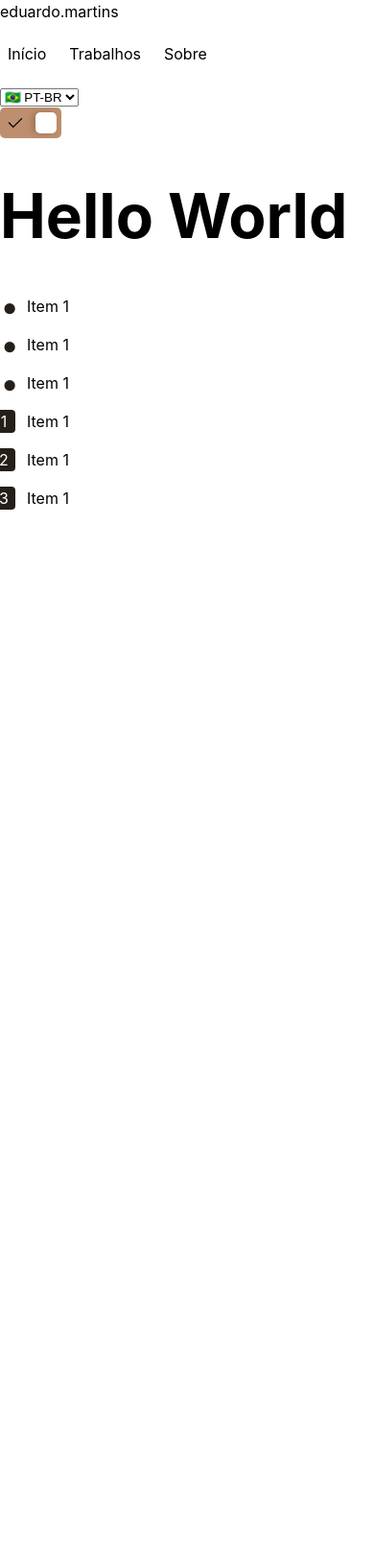
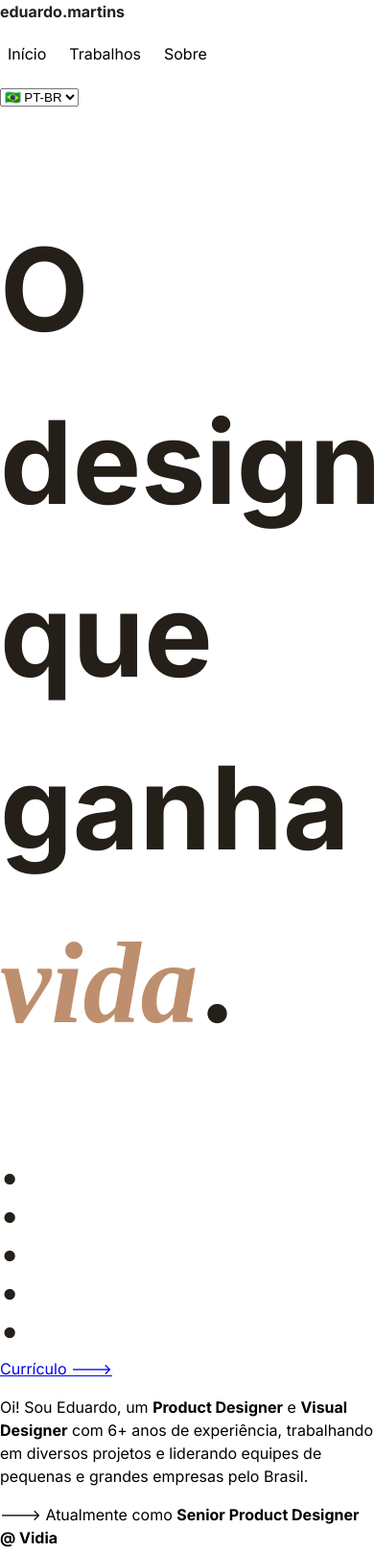
Before and after one commit to edusmartins/eduardomartinsdesign, a plain HTML site: page index.html in a window 390 px wide. Shown: the top 1617 px of the page at 96% size. Before the commit the page ends 844 px from the top, so only its background shows below. Drawn offline with Linux system fonts and the light colour scheme; a web font is replaced by a local one.

Commit message:
Home elements added

```diff
--- a/global.css
+++ b/global.css
@@ -31,15 +31,15 @@
 	/** fonts **/
 	--default-font-size: 16px;
 
-	--fs-12: 0.75em;
-	--fs-16: 1em;
-	--fs-18: 1.125em;
-	--fs-24: 1.5em;
-	--fs-32: 2em;
-	--fs-40: 2.5em;
-	--fs-48: max(3em, 48px);
-	--fs-64: max(4em, 64px);
-	--fs-120: max(7.5em, 120px);
+	--fs-12: 0.75rem;
+	--fs-16: 1rem;
+	--fs-18: 1.125rem;
+	--fs-24: 1.5rem;
+	--fs-32: 2rem;
+	--fs-40: 2.5rem;
+	--fs-48: max(3rem, 48px);
+	--fs-64: max(4rem, 64px);
+	--fs-120: max(7.5rem, 120px);
 
 	--ff-inter: 'Inter', sans-serif;
 	--ff-playfair: 'Playfair Display';
--- a/index.html
+++ b/index.html
@@ -4,8 +4,18 @@
 		<meta charset="UTF-8" />
 		<meta name="viewport" content="width=<device-width>, initial-scale=1.0" />
 		<title>Eduardo Martins Design - O design que ganha vida</title>
-		<link rel="stylesheet" href="global.css" />
-		<link rel="stylesheet" href="styles.css" />
+
+		<!-- Google Fontes -->
+		<link rel="preconnect" href="https://fonts.googleapis.com" />
+		<link rel="preconnect" href="https://fonts.gstatic.com" crossorigin />
+		<link
+			href="https://fonts.googleapis.com/css2?family=Inter:wght@400;500;600;700&family=Playfair+Display:ital,wght@1,700&display=swap"
+			rel="stylesheet"
+		/>
+
+		<!-- CSS -->
+		<link rel="stylesheet" href="./global.css" />
+		<link rel="stylesheet" href="./styles.css" />
 	</head>
 	<body>
 		<header>
@@ -21,22 +31,99 @@
 				<option value="pt-br">🇧🇷 PT-BR</option>
 				<option value="eng">🇺🇸 ENG</option>
 			</select>
-			<div class="toggle-switch">
-				<input type="checkbox" class="checkbox" checked />
-				<div class="knobs"><span></span></div>
-				<div class="layer"></div>
+		</header>
+		<section class="hero">
+			<h1 class="hero-title">
+				O design que ganha <strong class="hero-title-highlight">vida</strong>.
+			</h1>
+			<div class="links">
+				<ul>
+					<li>
+						<a href=""><img src="" alt="" /></a>
+					</li>
+					<li>
+						<a href=""><img src="" alt="" /></a>
+					</li>
+					<li>
+						<a href=""><img src="" alt="" /></a>
+					</li>
+					<li>
+						<a href=""><img src="" alt="" /></a>
+					</li>
+					<li>
+						<a href=""><img src="" alt="" /></a>
+					</li>
+				</ul>
+				<a href="curriculo">Currículo ---></a>
 			</div>
-		</header>
-		<h1>Hello World</h1>
-		<ul>
-			<li>Item 1</li>
-			<li>Item 1</li>
-			<li>Item 1</li>
-		</ul>
-		<ol>
-			<li>Item 1</li>
-			<li>Item 1</li>
-			<li>Item 1</li>
-		</ol>
+		</section>
+		<section class="about-me">
+			<p>
+				Oi! Sou Eduardo, um <strong>Product Designer</strong> e
+				<strong>Visual Designer</strong> com 6+ anos de experiência, trabalhando
+				em diversos projetos e liderando equipes de pequenas e grandes empresas
+				pelo Brasil.
+			</p>
+			<p>
+				---> Atualmente como
+				<strong>Senior Product Designer <span>@ Vidia</span></strong>
+			</p>
+		</section>
+		<section class="logos">
+			<ul>
+				<img src="" alt="" />
+				<img src="" alt="" />
+				<img src="" alt="" />
+				<img src="" alt="" />
+			</ul>
+		</section>
+		<section class="projects">
+			<div class="projects-section-header">
+				<h3>.Trabalhos em destaque</h3>
+				<a href="">Ver todos -><button></button></a>
+			</div>
+			<div class="projects-grid">
+				<div class="project-card">
+					<img src="" alt="" />
+					<div class="project-card-gradient"></div>
+					<div class="project-card-tag">UX Design</div>
+					<div class="project-card-title-section">
+						<h4>Plataforma Cirurgia Rápida</h4>
+						<p>Company: Vidia | Healthtech</p>
+					</div>
+				</div>
+			</div>
+		</section>
+		<footer>
+			<div class="footer-cta">
+				<h4>Vamos construir algo incrível juntos!</h4>
+				<a href="contato@eduardomartins.design"
+					><button>contato@eduardomartins.design</button></a
+				>
+			</div>
+			<div class="footer-links">
+				<span class="logo">eduardo.martins</span>
+				<div class="links">
+					<ul>
+						<li>
+							<a href=""><img src="" alt="" /></a>
+						</li>
+						<li>
+							<a href=""><img src="" alt="" /></a>
+						</li>
+						<li>
+							<a href=""><img src="" alt="" /></a>
+						</li>
+						<li>
+							<a href=""><img src="" alt="" /></a>
+						</li>
+						<li>
+							<a href=""><img src="" alt="" /></a>
+						</li>
+					</ul>
+					<a href="curriculo">Currículo ---></a>
+				</div>
+			</div>
+		</footer>
 	</body>
 </html>
--- a/styles.css
+++ b/styles.css
@@ -0,0 +1,26 @@
+.logo {
+	color: var(--black-100);
+
+	/* desktop/H5 */
+	font-family: var(--ff-inter);
+	font-size: var(--fs-16);
+	font-weight: 700;
+	line-height: var(--line-height-normal);
+}
+
+.hero-title {
+	color: var(--black-100);
+
+	font-family: var(--ff-inter);
+	font-size: var(--fs-120);
+	font-weight: 700;
+	line-height: var(--line-height-normal);
+}
+
+.hero-title-highlight {
+	font-family: var(--ff-playfair);
+	font-style: italic;
+	font-weight: 700;
+	line-height: var(--line-height-normal);
+	color: var(--accent-100);
+}
```
